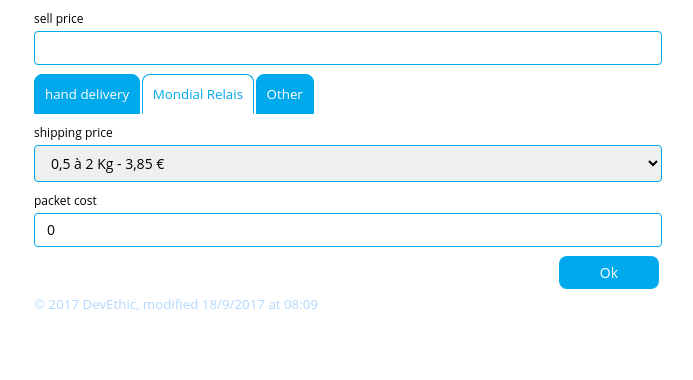
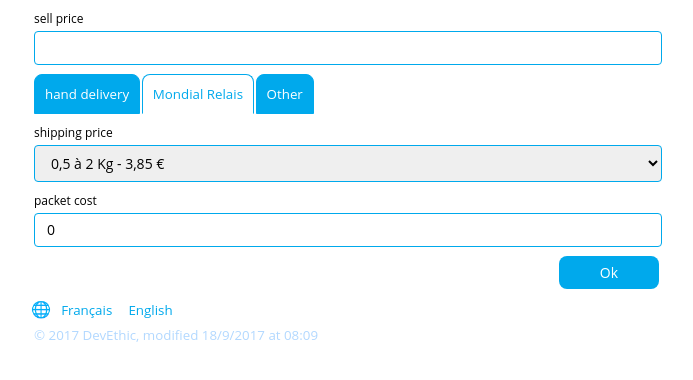
Before and after one commit to devethic/eBayCalculator, a plain HTML site: page index.html in a window 1280 px wide. Shown: the whole page, without its empty margins (295-988 px from the left). Drawn offline with Linux system fonts and the light colour scheme.

Commit message:
changemenent de la langue possible via un menu, le choix n'est pas encore persistant

```diff
--- a/index.html
+++ b/index.html
@@ -55,6 +55,13 @@
 		</form>
 
 		<footer>
+			<div id="menuLangs">
+				🌐
+				<ul>
+					<li><a href="#" data-local="fr">Français</a></li>
+					<li><a href="#" data-local="en">English</a></li>
+				</ul>
+			</div>
 			<div id="lastModified"></div>
 		</footer>
 	</div>
--- a/local.js
+++ b/local.js
@@ -2,8 +2,11 @@ let Local = {
   defaults: ["fr","en"],
   current: null,
   init: function () {
-    let key = Local.defaults.indexOf(navigator.language.substr(0,2));
-    Local.current = Local.defaults[key == -1 ? 0 : key];
+    Local.setCurrent(navigator.language.substr(0,2));
+  },
+  setCurrent: function (langKey) {
+    let defaultsKey = Local.defaults.indexOf(langKey);
+    Local.current = Local.defaults[defaultsKey == -1 ? 0 : defaultsKey];
     Local.translateIds();
   },
   translateIds: function () {
--- a/main.css
+++ b/main.css
@@ -26,6 +26,8 @@
 
 	#lastModified {padding-left:3px;}
 
+	#menuLangs ul {margin:0; padding:0; display:inline-block;}
+
 
 	/*APPARENCE ******************************* */
 
@@ -40,3 +42,6 @@
 	form>footer>div>button {background-color:#00a9ec; color:white; font-size:14px; border-radius:8px; font-weight:normal; border-color:transparent;}
 
 	#lastModified {font-size:smaller; color:#b2d8ff;}
+
+	#menuLangs ul li {list-style:none; display:inline-block;}
+	#menuLangs a {font-size:smaller; color:#00a9ec; text-decoration:none; }
--- a/main.js
+++ b/main.js
@@ -1,6 +1,21 @@
 //import {Local} from "local";
 let ctx = document.getElementById("myChart").getContext('2d');
 let myChart = null;
+let Menu = {
+  clickLangs: function () {
+    Local.setCurrent(this.getAttribute("data-local"));
+    return false;
+  },
+  initLangs: function () {
+    let t = document.querySelectorAll('#menuLangs li>a');
+    for(let i=0; i<t.length; i++) {
+      t[i].onclick = Menu.clickLangs;
+    }
+  },
+  init: function () {
+    Menu.initLangs();
+  }
+};
 let Fee = {
   paypalCom: 0.034, //%
   paypalComByTransac: 0.25, //€
@@ -80,6 +95,9 @@ let Delivery = {
     for(let i=0; i<t.length; i++) {
       t[i].onclick = Delivery.clickTab;
     }
+  },
+  init: function () {
+    Delivery.initTabs();
   }
 };
 let Graphic = {
@@ -272,6 +290,7 @@ function getResult(oForm) {
 }
 
 Local.init();
-Delivery.initTabs();
+Menu.init();
+Delivery.init();
 LastModified.init();
 Object.assign(Graphic.conf, {showDeliveryFreeEmbedded:false});
```
